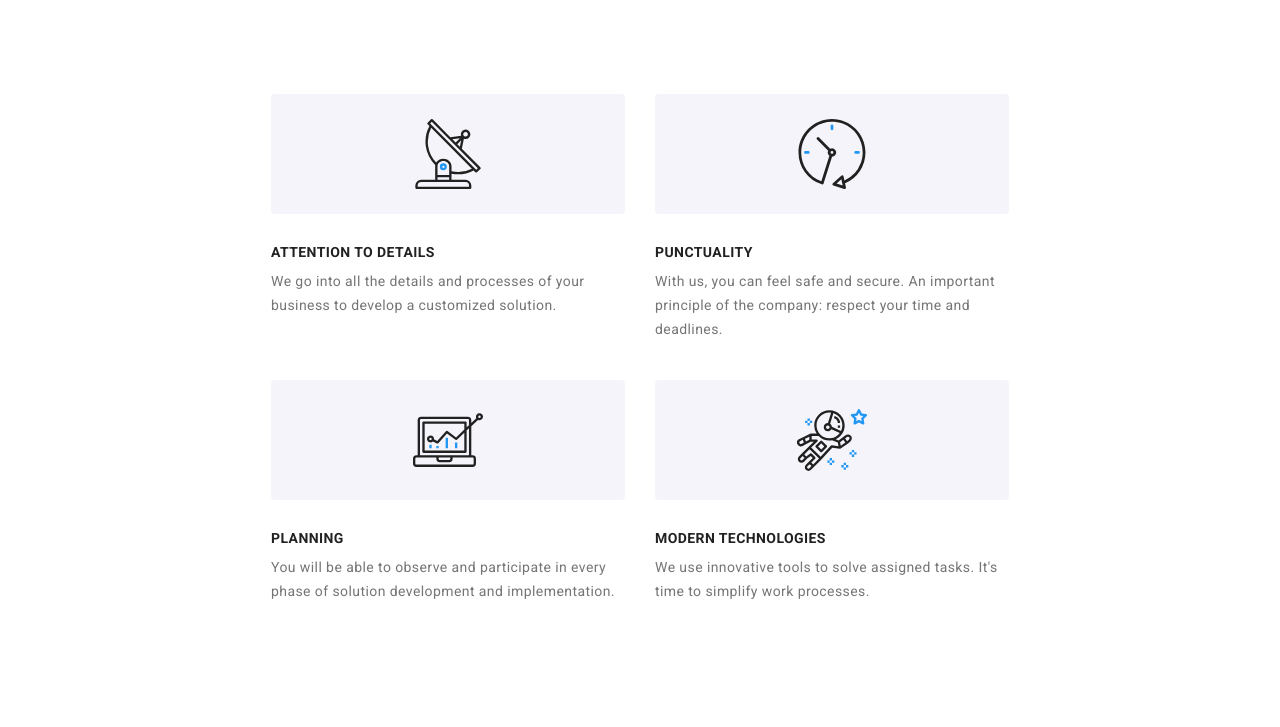
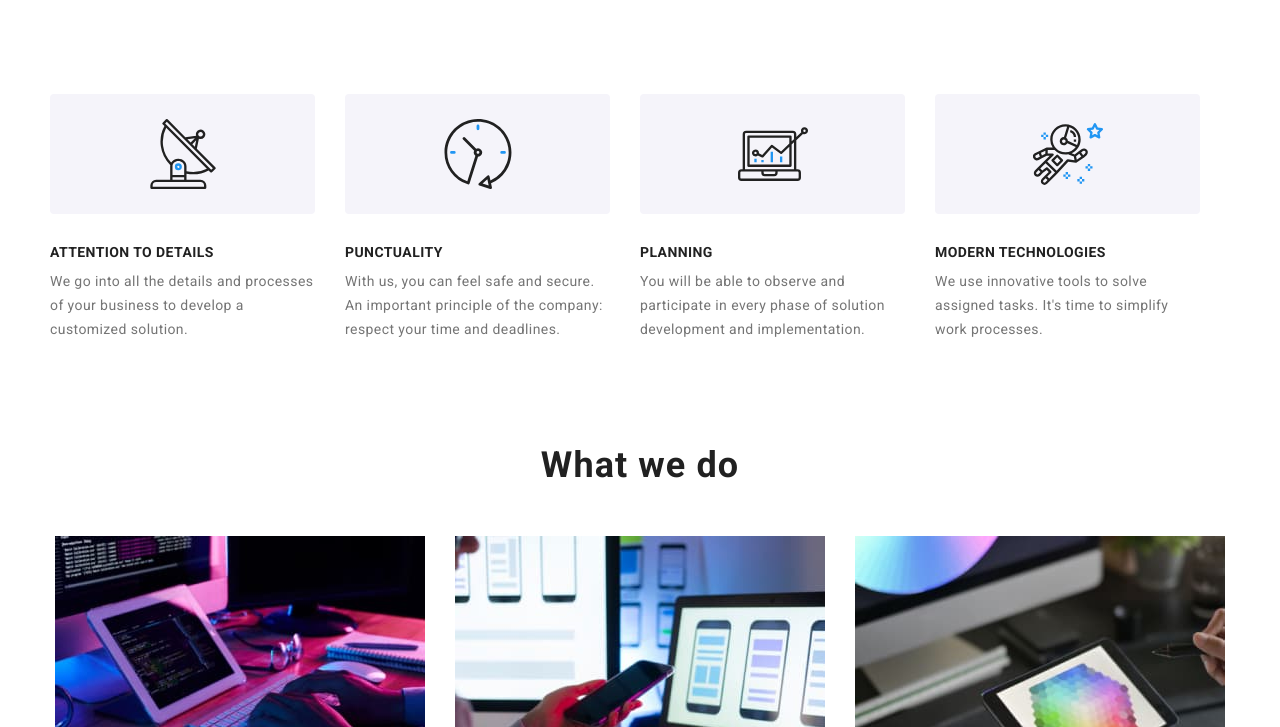
Before and after one commit to danretegan/webstudio, a plain HTML site: page index.html in a window 1280 px wide. Shown: the part 680-1407 px from the top of the page. Drawn offline with Linux system fonts and the light colour scheme.

Commit message:
Desktop setup.

```diff
--- a/css/styles.css
+++ b/css/styles.css
@@ -48,12 +48,6 @@ img {
   padding: 0 15px;
   width: 100%;
 }
-
-/* @media screen and (min-width: 480px) {
-  .container {
-    width: 480px;
-  }
-} */
 
 .section94px {
   margin: 60px 0;
@@ -368,8 +362,6 @@ img {
   color: #fff;
 }
 
-
-
 /* What we do Section */
 
 .what-we-do-section {
@@ -393,7 +385,6 @@ img {
   justify-content: center;
   margin-bottom: 30px;
   width: 100%;
-
 }
 
 .advertising-title {
@@ -533,7 +524,6 @@ img {
     border-color 250ms cubic-bezier(0.4, 0, 0.2, 1);
   flex: 0 0 calc(50% - 30px);
   max-width: 210px;
-
 }
 
 .regular-customers-icon-area:hover,
@@ -1070,7 +1060,7 @@ img {
 
 @media screen and (min-width: 768px) {
   .container {
-    max-width: 1157px;
+    width: 100%;
   }
   .header {
     height: 80px;
@@ -1143,9 +1133,9 @@ img {
     flex-wrap: wrap;
     gap: 30px;
     justify-content: center;
-    width: 768px;
-  }
-
+    max-width: 768px;
+    width: 100%;
+  }
 
   .big-icon-area {
     width: 354px;
@@ -1160,10 +1150,6 @@ img {
     width: 354px;
     height: 75px;
   }
-
-
-
-
 
   /* Our Team Section Tablet */
 
@@ -1275,19 +1261,22 @@ img {
 @media screen and (min-width: 1158px) {
   .container {
     max-width: 1600px;
+    margin: 0 auto;
+    width: 100%;
   }
   .section94px {
-    margin: 94px 0;
+    margin-top: 94px;
+    margin-bottom: 94px;
   }
 
   /* Header Section Desktop */
 
   .header {
-
     width: 100%;
   }
   .header-container {
-    max-width: 1170px;
+    max-width: 1158px;
+    margin: 0 auto;
   }
   .header-text {
     align-items: center;
@@ -1361,6 +1350,38 @@ img {
 
 
 
+
+
+
+
+
+  /* ATTENTION TO DETAILS advertising Desktop Section */
+
+  .big-icons-list {
+    display: flex;
+    flex-wrap: nowrap;
+    flex-direction: row;
+    gap: 30px;
+    justify-content: center;
+    width: 1158px;
+    margin: 0 auto;
+    padding-right: 30px;
+  }
+
+  .big-icon-area {
+    height: 120px;
+    width: 265px;
+  }
+
+  .advertising-title {
+    text-align: left;
+  }
+
+  .advertising-text {
+    height: 75px;
+    width: 265px;
+  }
+
   /* What we do Section Desktop */
 
   .what-we-do-section {
@@ -1427,7 +1448,7 @@ img {
   .regular-customers-icon-area {
     flex: 0 0 calc(16.66% - 25px);
     max-width: 170px;
-       }
+  }
 
   /* Footer Section Desktop */
 
@@ -1496,8 +1517,6 @@ img {
     padding: 0;
     width: 1158px;
     margin: 0 auto;
-    /* margin-left: -30px; */
-    /* margin-right: -30px; */
   }
   .photo {
     height: auto;
--- a/index.html
+++ b/index.html
@@ -200,72 +200,56 @@
       <section class="section94px">
         <div class="big-icons-section container">
           <ul class="big-icons-list">
-            <li>
-              <div class="advertising-card">
+            <li class="advertising-card">
               <div class="big-icon-area">
                 <svg width="70px" height="70px">
                   <use href="./images/icons.svg#icon-antenna"></use>
                 </svg>
               </div>
-              <div class="caption-text">
               <h3 class="advertising-title">ATTENTION TO DETAILS</h3>
               <p class="advertising-text">
                 We go into all the details and processes of your business to
                 develop a customized solution.
               </p>
-              </div>
-            </div>
             </li>
 
-            <li>
-              <div class="advertising-card">
+            <li class="advertising-card">
               <div class="big-icon-area">
                 <svg width="70px" height="70px">
                   <use href="./images/icons.svg#icon-clock"></use>
                 </svg>
               </div>
-              <div class="caption-text">
               <h3 class="advertising-title">PUNCTUALITY</h3>
               <p class="advertising-text">
-                  With us, you can feel safe and secure. An important principle
-                  of the company: respect your time and deadlines.
+                With us, you can feel safe and secure. An important principle of
+                the company: respect your time and deadlines.
               </p>
-              </div>
-            </div>
             </li>
 
-            <li>
-              <div class="advertising-card">
+            <li class="advertising-card">
               <div class="big-icon-area">
                 <svg width="70px" height="70px">
                   <use href="./images/icons.svg#icon-diagram"></use>
                 </svg>
               </div>
-              <div class="caption-text">
               <h3 class="advertising-title">PLANNING</h3>
               <p class="advertising-text">
                 You will be able to observe and participate in every phase of
                 solution development and implementation.
               </p>
-              </div>
-            </div>
             </li>
 
-            <li>
-              <div class="advertising-card">
+            <li class="advertising-card">
               <div class="big-icon-area">
                 <svg width="70px" height="70px">
                   <use href="./images/icons.svg#icon-astronaut"></use>
                 </svg>
               </div>
-              <div class="caption-text">
               <h3 class="advertising-title">MODERN TECHNOLOGIES</h3>
               <p class="advertising-text">
                 We use innovative tools to solve assigned tasks. It's time to
                 simplify work processes.
               </p>
-              </div>
-            </div>
             </li>
           </ul>
         </div>
```
Lines whose indentation alone changed are shown as unchanged.
